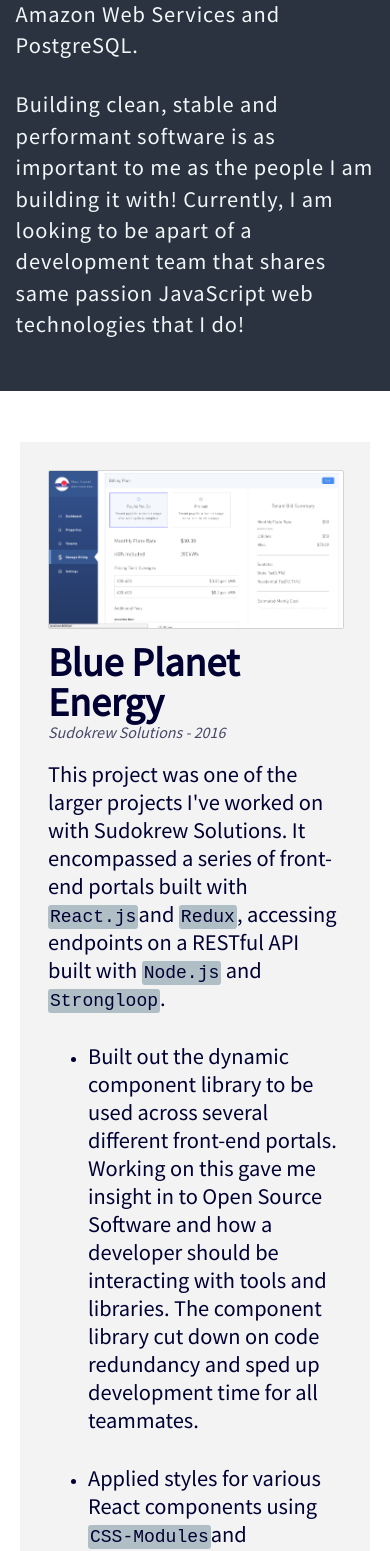
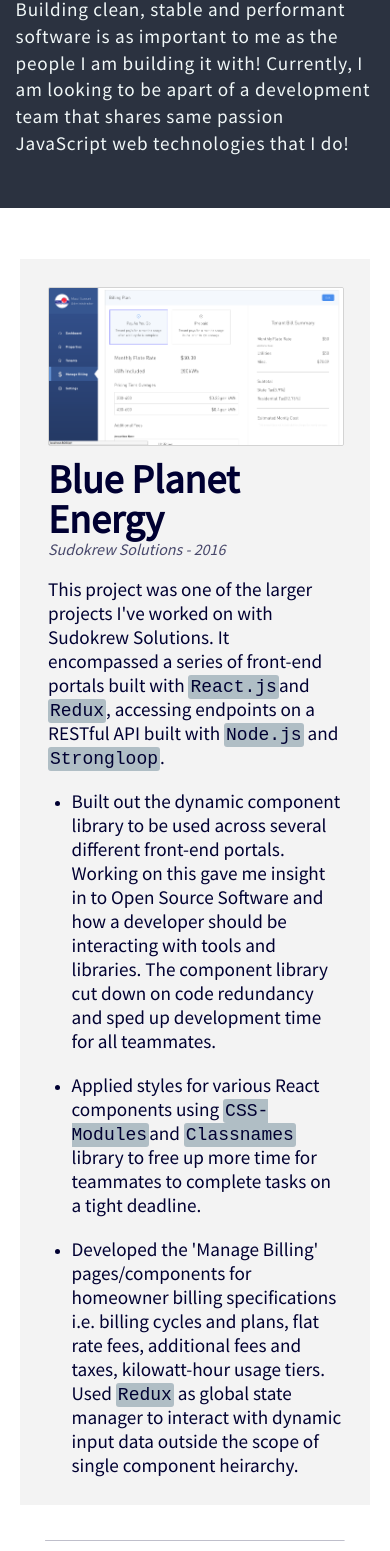
Before and after one commit to NigelEarle/portfolio, a React (Create React App) app: page / in a window 390 px wide. Shown: the part 431-1982 px from the top of the page. Built offline with nearby package versions, Linux system fonts and the light colour scheme.

Commit message:
add media query for text

```diff
--- a/src/App.css
+++ b/src/App.css
@@ -61,5 +61,6 @@
 
   .description {
     width: 100%;
+    font-size: 1.2em;
   }
 }
--- a/src/components/BluePlanetWork.js
+++ b/src/components/BluePlanetWork.js
@@ -1,4 +1,4 @@
-import React, { Component } from 'react';
+import React from 'react';
 
 import { BLUEPLANET_1 } from '../assets/images';
 
--- a/src/components/WorkContent.css
+++ b/src/components/WorkContent.css
@@ -74,9 +74,16 @@
   list-style-type: disc;
 }
 
-/* Might not need */
-
 .experienceDesc {
   font-size: 1.4em;
-  margin-bottom: 10px;
 }
+
+@media (max-width: 740px) {
+
+  .experienceList {
+    padding-left: 8%;
+  }
+  .experienceDesc {
+    font-size: 1.2em;
+  }
+}
```
